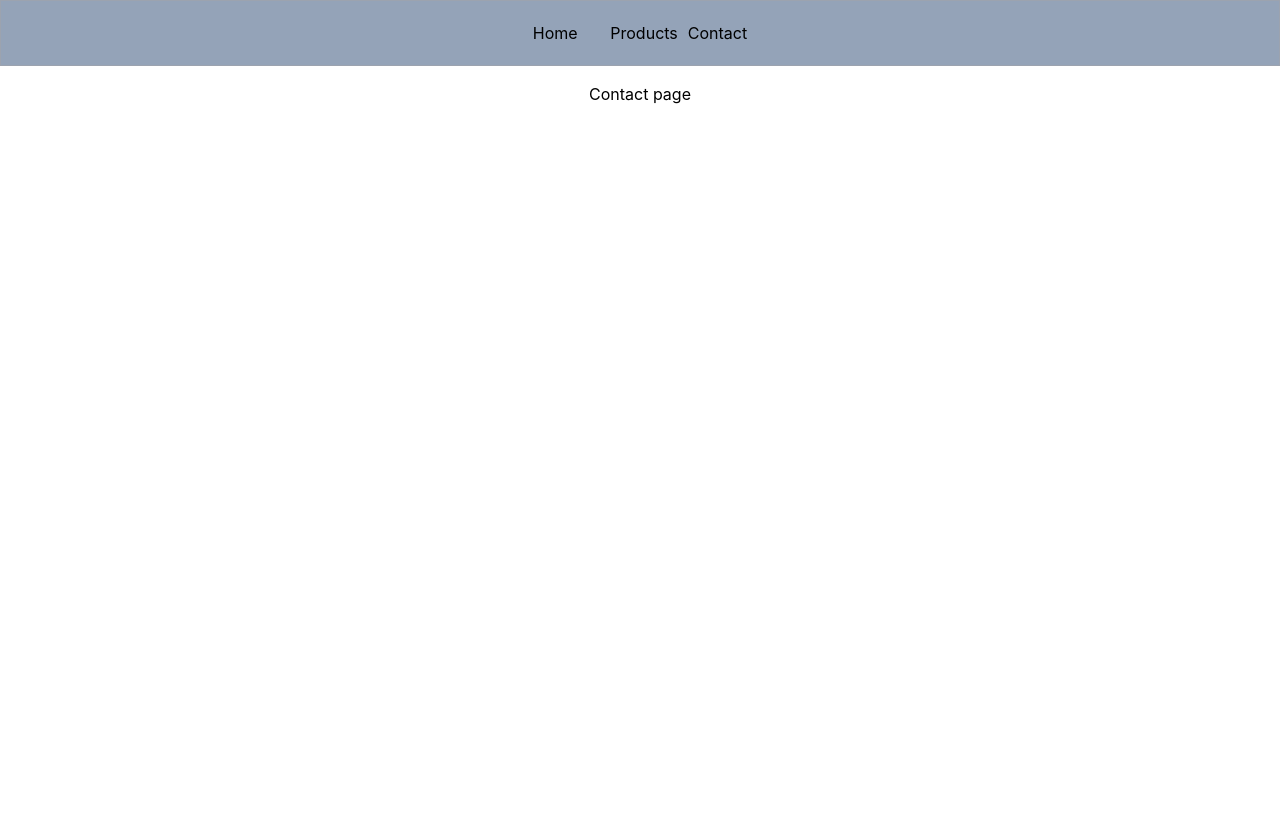
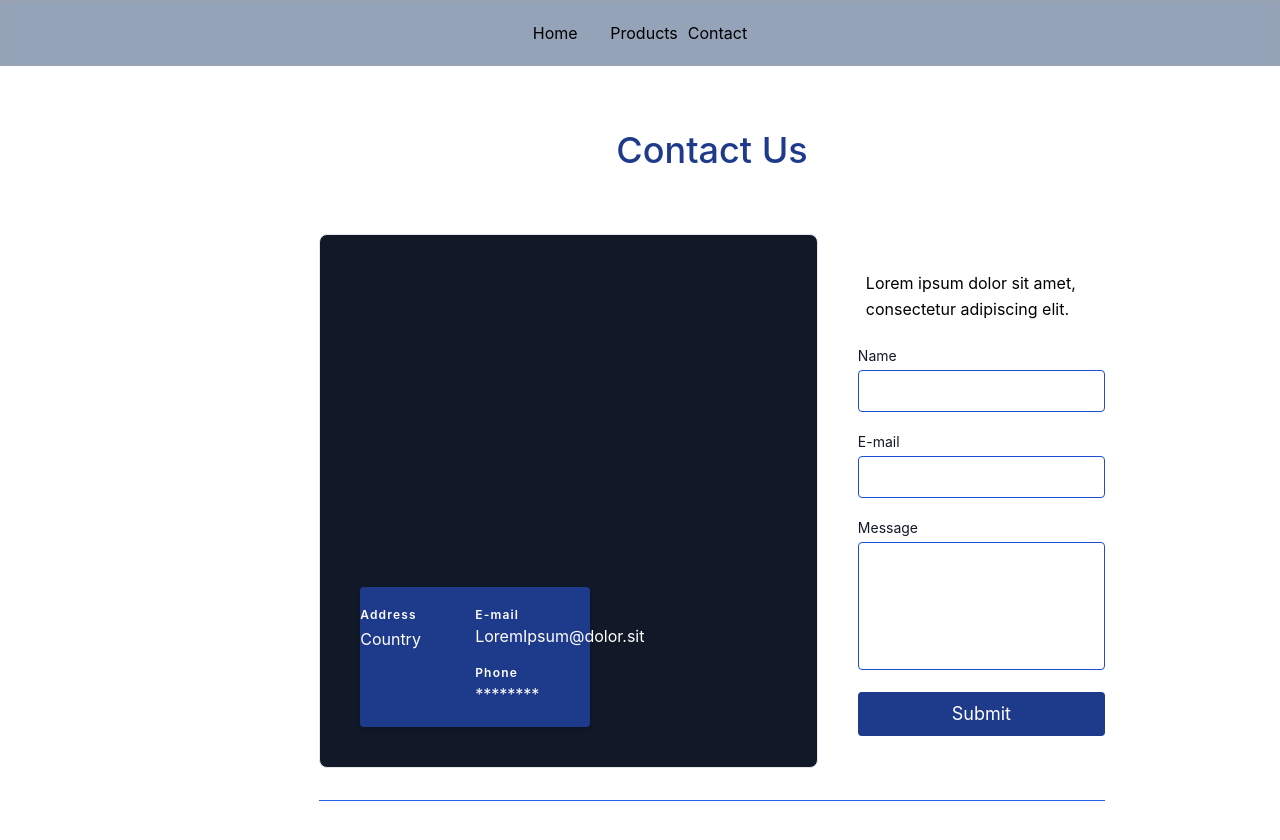
Before and after one commit to publicprofilelily/GroupBlue, a React (Create React App) app in the folder shop/: page /contact in a window 1280 px wide. Shown: the top 840 px of the page. Before the commit the page ends 800 px from the top, so only its background shows below. Built offline with nearby package versions, Linux system fonts and the light colour scheme.

Commit message:
Update Contact.js

```diff
--- a/shop/src/pages/Contact.js
+++ b/shop/src/pages/Contact.js
@@ -1,5 +1,135 @@
-export default function Contact({ children }) {
-  return <>
-    Contact page
-  </>
+import React from "react";
+
+export default function Contact() {
+  const [name, setName] = React.useState("");
+  const [email, setEmail] = React.useState("");
+  const [message, setMessage] = React.useState("");
+
+  function encode(data) {
+    return Object.keys(data)
+      .map(
+        (key) => encodeURIComponent(key) + "=" + encodeURIComponent(data[key])
+      )
+      .join("&");
+  }
+
+  function handleSubmit(e) {
+    e.preventDefault();
+    fetch("/", {
+      method: "POST",
+      headers: { "Content-Type": "application/x-www-form-urlencoded" },
+      body: encode({ "form-name": "contact", name, email, message }),
+    })
+      .then(() => alert("Message sent!"))
+      .catch((error) => alert(error));
+  }
+
+  return (
+    <section id="contact" className="relative" style={{marginLeft:'9.2rem',marginRight:'0.2rem'}}>
+        <div class="mx-auto max-w-screen-xl px-4 py-8 sm:px-6 sm:py-12 lg:px-8 flex justify-center">
+              <div class="sm:flex sm:items-center sm:justify-between">
+                <div class="text-center sm:text-left">
+                  <h1 class="sm:text-4xl text-3xl font-medium title-font text-blue-900 mb-4">
+                    Contact Us
+                  </h1>
+                </div>
+               </div>
+            </div>
+      <div className="container mx-auto flex sm:flex-nowrap flex-wrap">
+        <div className="lg:w-2/3 md:w-1/2 bg-gray-900 rounded-lg overflow-hidden sm:mr-10 p-10 flex items-end justify-start relative border border-gray-200">
+          <iframe
+            width="100%"
+            height="100%"
+            title="map"
+            className="absolute inset-0"
+            frameBorder={0}
+            marginHeight={0}
+            marginWidth={0}
+            style={{ filter: "opacity(0.8)" }}
+            src=""
+          />
+          <div className="bg-blue-900 relative flex flex-wrap py-5 rounded shadow-md con">
+            <div className="lg:w-2/2 md:w-1/2 sm:w-1/2 px-0">
+              <h2 className="title-font font-semibold text-white tracking-widest text-xs">
+                Address
+              </h2>
+              <p className="mt-1 text-white">
+                Country
+              </p>
+            </div>
+            <div className="lg:w-1/2 mt-4 lg:mt-0">
+              <h2 className="title-font font-semibold text-white tracking-widest text-xs">
+                E-mail
+              </h2>
+              <a className="text-white leading-relaxed sm-text-4x1">
+                LoremIpsum@dolor.sit
+              </a>
+              <h2 className="title-font font-semibold text-white tracking-widest text-xs mt-4">
+                Phone
+              </h2>
+              <p className="leading-relaxed text-white">********</p>
+            </div>
+          </div>
+        </div>
+        <form
+          netlify
+          name="contact"
+          onSubmit={handleSubmit}
+          className="lg:w-1/3 md:w-1/2 flex flex-col md:ml-auto w-full md:py-8 mt-8 md:mt-0">
+          <h2 className="text-white sm:text-4xl text-3xl mb-1 font-medium title-font">
+
+          </h2>
+          <p className="leading-relaxed mb-5 sm:mx-2">
+          Lorem ipsum dolor sit amet, consectetur adipiscing elit.
+          </p>
+          <div className="relative mb-4">
+            <label htmlFor="name" className="leading-7 text-sm text-gray-900">
+              Name
+            </label>
+            <input
+              type="text"
+              id="name"
+              name="name"
+              className="w-full bg-ehite-800 rounded border border-blue-700 focus:border-blue-500 focus:ring-2 focus:ring-blue-900 text-base outline-none text-gray-900 py-1 px-3 leading-8 transition-colors duration-200 ease-in-out"
+              onChange={(e) => setName(e.target.value)}
+            />
+          </div>
+          <div className="relative mb-4">
+            <label htmlFor="email" className="leading-7 text-sm text-gray-900">
+              E-mail
+            </label>
+            <input
+              type="email"
+              id="email"
+              name="email"
+              className="w-full bg-white-800 rounded border border-blue-700 focus:border-blue-500 focus:ring-2 focus:ring-blue-900 text-base outline-none text-gray-900 py-1 px-3 leading-8 transition-colors duration-200 ease-in-out"
+              onChange={(e) => setEmail(e.target.value)}
+            />
+          </div>
+          <div className="relative mb-4">
+            <label
+              htmlFor="message"
+              className="leading-7 text-sm text-gray-900">
+              Message
+            </label>
+            <textarea
+              id="message"
+              name="message"
+              className="w-full bg-white-800 rounded border border-blue-700 focus:border-blue-500 focus:ring-2 focus:ring-blue-900 h-32 text-base outline-none text-gray-900 py-1 px-3 resize-none leading-6 transition-colors duration-200 ease-in-out"
+              onChange={(e) => setMessage(e.target.value)}
+            />
+          </div>
+          <button
+            type="submit"
+            className="text-white bg-blue-900 border-0 py-2 px-6 focus:outline-none hover:bg-blue-500 rounded text-lg">
+            Submit
+          </button>
+        </form>
+      </div>
+      <div className="bold-text">
+      <hr class="h-px my-8 bg-blue-600 border-0 dark:bg-gray-700"></hr>
+          <h2 className="text-center pb-4 text-gray-800 italic font-semibold font-mono"></h2>
+      </div>
+    </section>
+  );
 }
```
